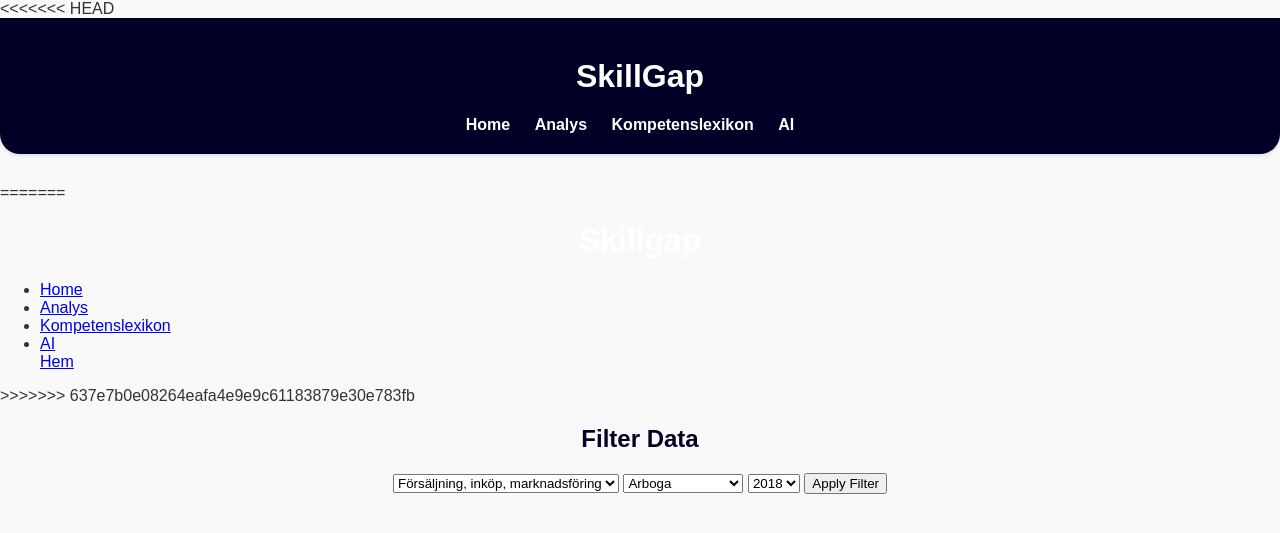
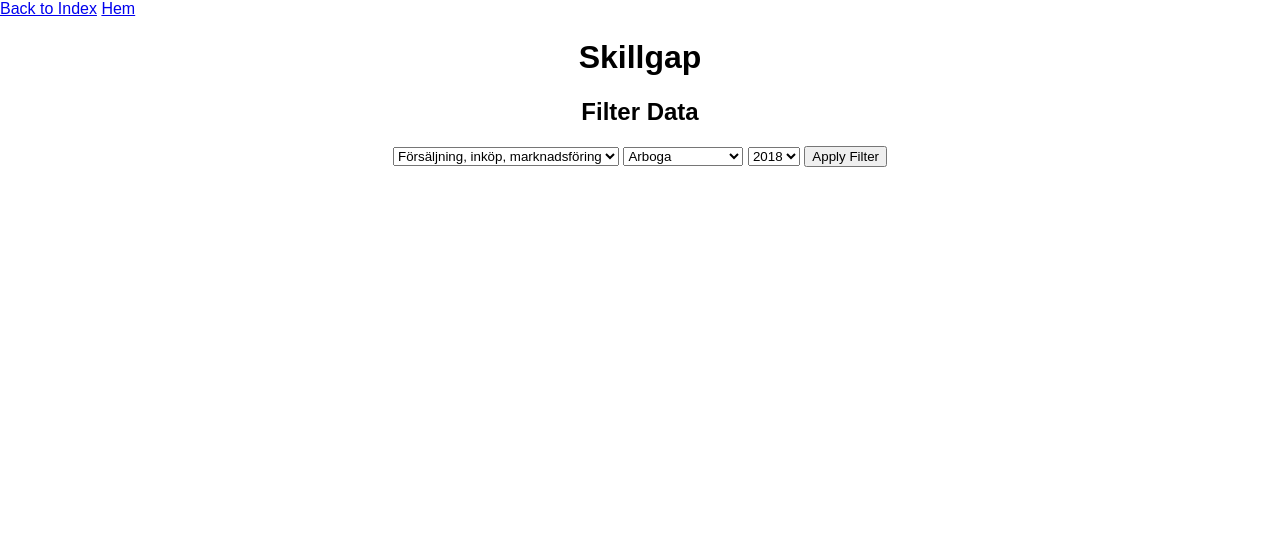
Before and after one commit to Sofiean/Kompetenskompassen, a Flask app: page /analysis in a window 1280 px wide. Shown: the top 533 px of the page. Run offline with Flask 3, Linux system fonts and the light colour scheme; parts of the project's set-up code (start-up, migrations or seed data) failed here and were passed over.

Commit message:
Update index.html

```diff
--- a/templates/index.html
+++ b/templates/index.html
@@ -10,57 +10,22 @@
             font-family: Arial, sans-serif;
             margin: 0;
             padding: 0;
-            background-color: #f9f9f9;
-            color: #333;
         }
         header {
-            background-color: #000026;
+            background-color: #007bff;
+            color: #fff;
             padding: 20px;
             text-align: center;
-            margin-bottom: 30px;
-            box-shadow: 0px 2px 4px rgba(0, 0, 0, 0.1);
-            border-bottom-left-radius: 20px;
-            border-bottom-right-radius: 20px;
         }
-        header ul {
-            list-style-type: none;
-            padding: 0;
-            margin: 0;
+        h1, h2 {
+            text-align: center;
         }
-        header li {
-            display: inline;
-            margin-right: 20px;
-        }
-        header a {
-            color: #fff;
-            text-decoration: none;
-            font-weight: bold;
-            font-size: 16px;
-            transition: color 0.3s;
-        }
-        header a:hover {
-            color: #ddd;
-        }
-        h1 {
-            text-align: center;
-            color: #fff;
-            margin-top: 20px;
-        }
-        h2 {
-            text-align: center;
-            color: #000026;
-            margin-top: 20px;
-        }
-
         canvas {
             display: block;
-            margin: 0 auto;
+            margin: 20px auto;
             width: 80%;
             max-width: 800px; /* Max width for larger screens */
             height: auto; /* Maintain aspect ratio */
-            background-color: #fff;
-            border-radius: 8px;
-            box-shadow: 0px 4px 8px rgba(0, 0, 0, 0.1);
         }
         form {
             text-align: center;
@@ -83,35 +48,12 @@
 </head>
 <body>
 
-<<<<<<< HEAD
-    <header>
-        <h1>SkillGap</h1>
-        <nav>
-            <ul>
-                <li><a href="/">Home</a></li>
-                <li><a href="/analysis">Analys</a></li>
-                <li><a href="#">Kompetenslexikon</a></li>
-                <li><a href="/ai">AI</a></li>
-            </ul>
-        </nav>
-    </header>
-=======
+    <a class="Hem" href="/home">Back to Index</a>
 
-
+    <a class="Hem" href="/home">Hem</a>
 
 
     <h1>Skillgap</h1>
-    <nav>
-        <ul>
-            <li><a href="/">Home</a></li>
-            <li><a href="/analysis">Analys</a></li>
-            <li><a href="#">Kompetenslexikon</a></li>
-            <li><a href="/ai">AI</a></li>
-            <l1><a class="Hem" href="/home">Hem</a></l1>
-        </ul>
-    </nav>
-</header>
->>>>>>> 637e7b0e08264eafa4e9e9c61183879e30e783fb
 
     <form action="/analysis" method="post">
         <h2>Filter Data</h2>
```
